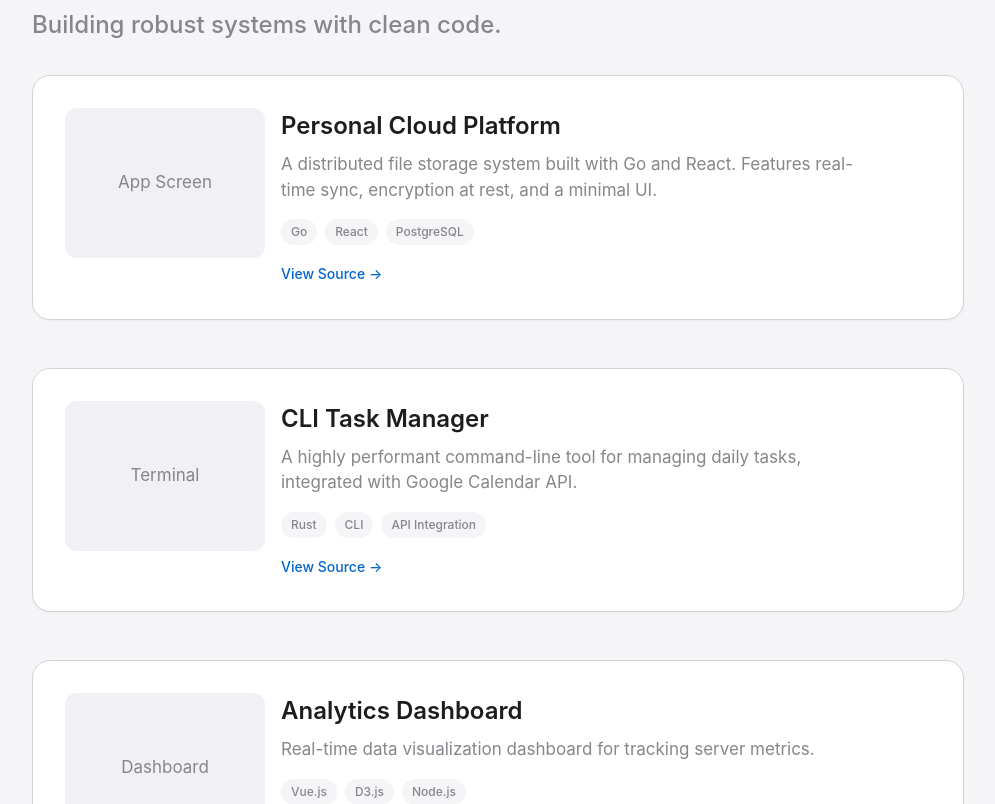
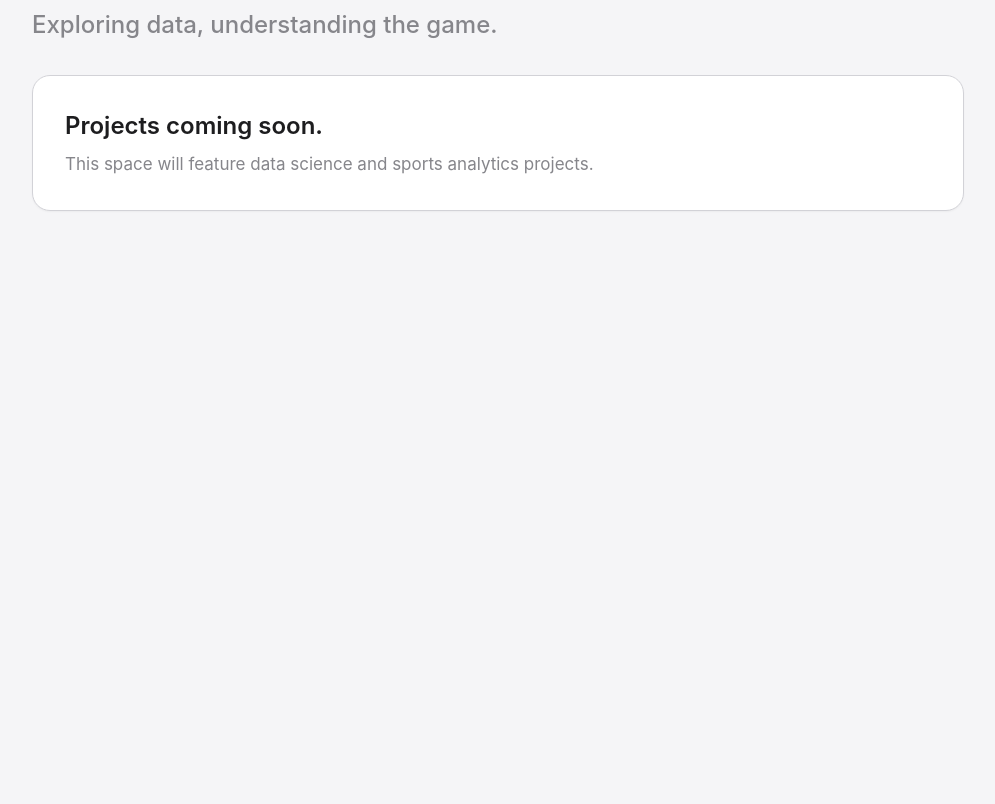
Before and after one commit to Terreturn/youcheng-song, a website built with Vite: page src/pages/technical.html in a window 1280 px wide. Shown: the part 201-1005 px from the top of the page, without its empty margins (142-1137 px from the left). After the commit the page ends 800 px from the top, so only its background shows below. Built offline with nearby package versions, Linux system fonts and the light colour scheme.

Commit message:
Personalize Youcheng Song portfolio for GitHub Pages

```diff
--- a/src/pages/technical.html
+++ b/src/pages/technical.html
@@ -4,13 +4,11 @@
 <head>
     <meta charset="UTF-8" />
     <meta name="viewport" content="width=device-width, initial-scale=1.0" />
-    <title>Technical - My Portfolio</title>
+    <meta name="description" content="Data science and sports analytics projects by Youcheng Song." />
+    <title>Data Science and Sports Analytics | Youcheng Song</title>
     <link rel="stylesheet" href="../styles/base.css" />
     <style>
         .projects-list {
-            display: flex;
-            flex-direction: column;
-            gap: var(--spacing-2xl);
             margin-top: var(--spacing-xl);
         }
 
@@ -20,67 +18,17 @@
             padding: var(--spacing-xl);
             box-shadow: var(--shadow-sm);
             border: 1px solid var(--color-border);
-            transition: box-shadow var(--transition-smooth);
-            display: grid;
-            grid-template-columns: 1fr;
-            gap: var(--spacing-md);
-        }
-
-        @media (min-width: 768px) {
-            .project-card {
-                grid-template-columns: 200px 1fr;
-            }
-        }
-
-        .project-card:hover {
-            box-shadow: var(--shadow-md);
-        }
-
-        .project-thumbnail {
-            width: 100%;
-            height: 150px;
-            background-color: #F0F0F5;
-            border-radius: var(--radius-md);
-            display: flex;
-            align-items: center;
-            justify-content: center;
-            color: var(--color-text-secondary);
         }
 
         .project-title {
             font-size: var(--font-size-xl);
             font-weight: var(--font-weight-semibold);
-            color: var(--color-text-primary);
             margin-bottom: var(--spacing-sm);
         }
 
         .project-desc {
             color: var(--color-text-secondary);
-            font-size: var(--font-size-base);
-            margin-bottom: var(--spacing-md);
             max-width: 600px;
-        }
-
-        .tags {
-            display: flex;
-            gap: var(--spacing-sm);
-            margin-bottom: var(--spacing-md);
-            flex-wrap: wrap;
-        }
-
-        .tag {
-            font-size: var(--font-size-xs);
-            padding: 4px 10px;
-            background-color: var(--color-bg);
-            border-radius: var(--radius-full);
-            color: var(--color-text-secondary);
-            font-weight: var(--font-weight-medium);
-        }
-
-        .project-link {
-            color: var(--color-accent);
-            font-weight: var(--font-weight-medium);
-            font-size: var(--font-size-sm);
         }
     </style>
 </head>
@@ -90,62 +38,20 @@
         <nav class="nav">
             <a href="../../index.html" class="nav-link">Home</a>
             <a href="photography.html" class="nav-link">Photography</a>
-            <a href="technical.html" class="nav-link active">Technical</a>
+            <a href="technical.html" class="nav-link active">Data Science and Sports Analytics</a>
         </nav>
     </header>
 
     <main>
         <section class="section">
             <div class="container">
-                <h1 class="text-title fade-in-up">Engineering.</h1>
-                <p class="text-subtitle fade-in-up delay-100">Building robust systems with clean code.</p>
+                <h1 class="text-title fade-in-up">Data Science and Sports Analytics.</h1>
+                <p class="text-subtitle fade-in-up delay-100">Exploring data, understanding the game.</p>
 
                 <div class="projects-list fade-in-up delay-200">
-                    <!-- Project 1 -->
                     <div class="project-card">
-                        <div class="project-thumbnail">App Screen</div>
-                        <div class="project-content">
-                            <div class="project-title">Personal Cloud Platform</div>
-                            <p class="project-desc">A distributed file storage system built with Go and React. Features
-                                real-time sync, encryption at rest, and a minimal UI.</p>
-                            <div class="tags">
-                                <span class="tag">Go</span>
-                                <span class="tag">React</span>
-                                <span class="tag">PostgreSQL</span>
-                            </div>
-                            <a href="#" class="project-link">View Source &rarr;</a>
-                        </div>
-                    </div>
-
-                    <!-- Project 2 -->
-                    <div class="project-card">
-                        <div class="project-thumbnail">Terminal</div>
-                        <div class="project-content">
-                            <div class="project-title">CLI Task Manager</div>
-                            <p class="project-desc">A highly performant command-line tool for managing daily tasks,
-                                integrated with Google Calendar API.</p>
-                            <div class="tags">
-                                <span class="tag">Rust</span>
-                                <span class="tag">CLI</span>
-                                <span class="tag">API Integration</span>
-                            </div>
-                            <a href="#" class="project-link">View Source &rarr;</a>
-                        </div>
-                    </div>
-                    <!-- Project 3 -->
-                    <div class="project-card">
-                        <div class="project-thumbnail">Dashboard</div>
-                        <div class="project-content">
-                            <div class="project-title">Analytics Dashboard</div>
-                            <p class="project-desc">Real-time data visualization dashboard for tracking server metrics.
-                            </p>
-                            <div class="tags">
-                                <span class="tag">Vue.js</span>
-                                <span class="tag">D3.js</span>
-                                <span class="tag">Node.js</span>
-                            </div>
-                            <a href="#" class="project-link">View Source &rarr;</a>
-                        </div>
+                        <h2 class="project-title">Projects coming soon.</h2>
+                        <p class="project-desc">This space will feature data science and sports analytics projects.</p>
                     </div>
                 </div>
             </div>
--- a/src/styles/base.css
+++ b/src/styles/base.css
@@ -119,7 +119,10 @@ button {
 
 .nav {
     display: flex;
-    gap: var(--spacing-lg);
+    gap: clamp(var(--spacing-sm), 3vw, var(--spacing-lg));
+    align-items: center;
+    max-width: 100%;
+    padding: 0 var(--spacing-md);
 }
 
 .nav-link {
@@ -127,6 +130,7 @@ button {
     color: var(--color-text-secondary);
     transition: color var(--transition-fast);
     text-decoration: none !important;
+    text-align: center;
 }
 
 .nav-link:hover,
--- a/vite.config.js
+++ b/vite.config.js
@@ -2,6 +2,7 @@ import { resolve } from 'path'
 import { defineConfig } from 'vite'
 
 export default defineConfig({
+  base: './',
   build: {
     rollupOptions: {
       input: {
```
Also changed, not shown: index.html (+17 -8 lines), src/pages/photography.html (+4 -3 lines), README.md, 2 other files.
